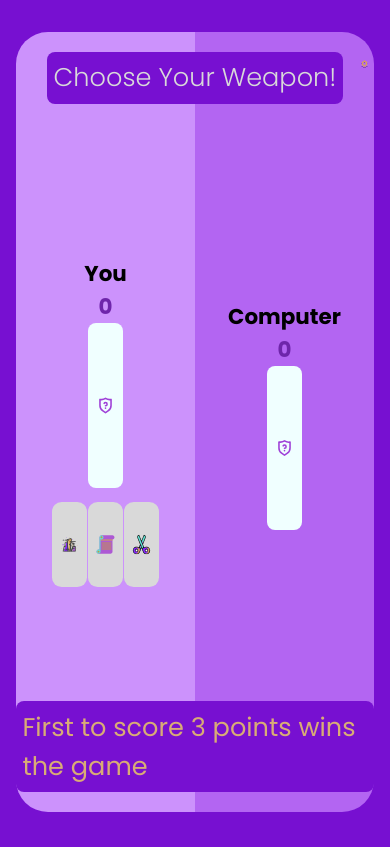
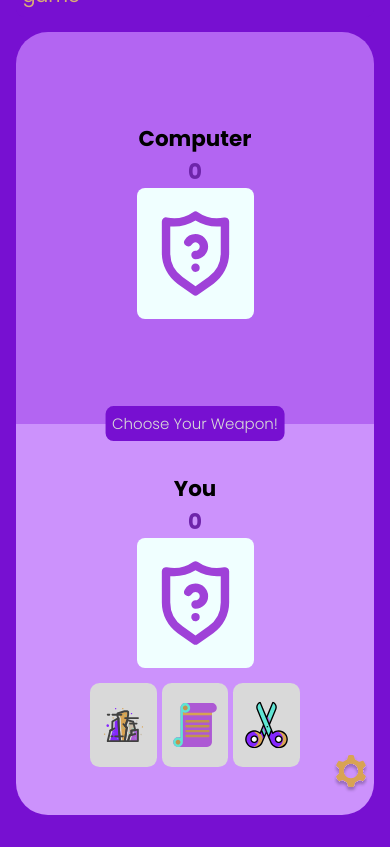
Before and after one commit to Murasaki-Vien/Rock-Paper-Scissors, a plain HTML site: page index.html in a window 390 px wide. Drawn offline with Linux system fonts and the light colour scheme.

Commit message:
added a little mobile

```diff
--- a/assets/css/index.css
+++ b/assets/css/index.css
@@ -183,13 +183,13 @@ img {
     height: 100%;
 }
 
-.getDetails{
+.getDetails {
     display: flex;
     flex-direction: column;
     align-items: flex-end;
 }
 
-.saveChanges{
+.saveChanges {
     display: flex;
     justify-content: center;
     align-items: center;
@@ -228,15 +228,15 @@ img {
     /* designs */
     background-color: #9A32EF;
     border-radius: 4rem;
-    width: 753px;
+    width: 100vw;
     max-width: 50%;
-    height: 602px;
+    height: 90vh;
     max-height: 50%;
     transform: translate(-50%, -50%) scale(0);
     transition: 400ms ease-in-out;
 }
 
-.gameSettingsModal.active{
+.gameSettingsModal.active {
     transform: translate(-50%, -50%) scale(1);
 }
 
@@ -279,3 +279,113 @@ img {
 }
 
 /* end of settings section */
+
+/* Mobile View */
+@media (max-width: 600px) {
+    body{
+        overflow: hidden;
+    }
+    .main-container {
+        flex-direction: column-reverse;
+        align-items: center;
+    }
+
+    .announcer{
+        top: 50%;
+        left: 50%;
+        transform: translate(-50%, -50%);
+        font-size: 0.94rem;
+
+    }
+
+    .left-box,
+    .right-box {
+        width: 100%;
+        height: calc(50vh - 1.9rem);
+    }
+
+    .left-box {
+        background-color: #CC92FC;
+        border-radius: 0rem 0rem 2rem 2rem;
+    }
+
+    .right-box {
+        background-color: #B365F2;
+        border-radius: 2rem 2rem 0rem 0rem;
+    }
+
+    img {
+        width: 12vw;
+        height: 10.5vh;
+    }
+
+    .button1,
+    .button2,
+    .button3 {
+        display: flex;
+        background-color: #D9D9D9;
+        border-radius: 0.6rem;
+        cursor: pointer;
+        justify-content: center;
+        align-items: center;
+
+        height: 10vh;
+        width: 17vw;
+    }
+
+    .playerChoice,
+    .computerChoice {
+        margin-bottom: 0.9rem;
+        padding: 0.5rem;
+        background-color: azure;
+        border-radius: 0.5rem;
+        width: 30vw;
+        height: 15.5vh;
+    }
+
+    .game-mechanics{
+        bottom: 49.9rem;
+        font-size: 1.2rem;
+    }
+
+    .settings{
+        bottom: 0;
+    }
+
+    .settingsInfo {
+        color: white;
+        font-size: 3vw;
+        font-weight: 400;
+    }
+
+    .playerName, .needPoints{
+        width: 20vw;
+    }
+
+    .changeName{
+        font-size: 3vw;
+        padding: 0;
+    }
+
+    .getDetails{
+        width: 50vw;
+    }
+
+    .gameSettingsModal{
+        border-radius: 1.5rem;
+    }
+
+    .getDetails{
+        display: flex;
+        align-items: center;
+    }
+
+    .howGameWorks{
+        display: flex;
+        flex-direction: column;
+        align-items: center;
+        width: 47vw;
+    }
+}
+
+/* End of Mobile View */
--- a/index.html
+++ b/index.html
@@ -47,7 +47,7 @@
       <!-- End of Right Box -->
 
       <!-- First to reach num of score wins -->
-      <div id="class="game-mechanics"" class="game-mechanics">
+      <div class="game-mechanics">
         First to score <span id="numpoints">3</span> points wins the game
       </div>
       <!-- end of First to reach num of score wins -->
@@ -88,7 +88,7 @@
             </div>
             <div class="howGameWorks">
               <p class="changeName">Number of Points:</p>
-              <input type="number" id="changePoints" class="needPoints" value="0">
+              <input type="number" id="changePoints" class="needPoints" value="3">
             </div>
           </div>
           <div id="saveChanges" class="saveChanges">
```
